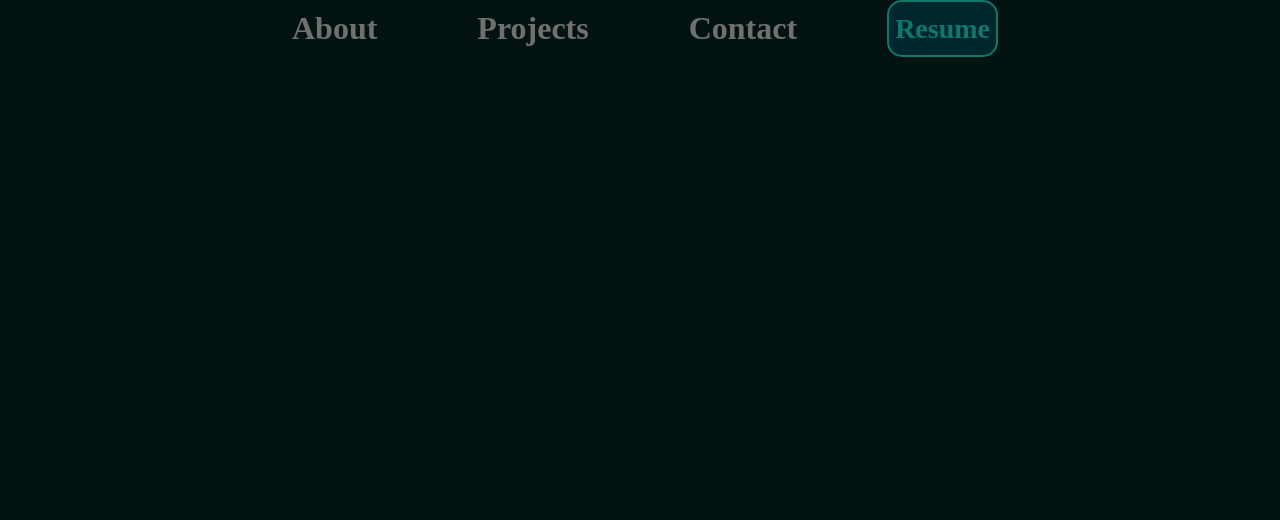
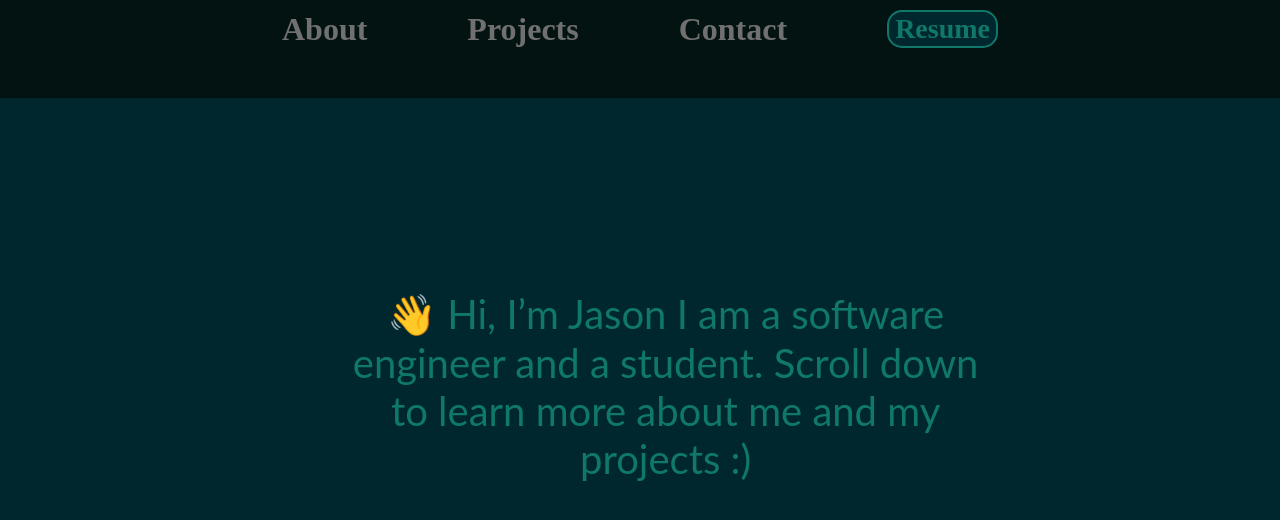
Before and after one commit to N00dles123/N00dles123.github.io, a React (Create React App) app: page / in a window 1280 px wide. Shown: the top 520 px of the page. Built offline with nearby package versions, Linux system fonts and the light colour scheme.

Commit message:
finish home section

```diff
--- a/src/App.css
+++ b/src/App.css
@@ -26,6 +26,7 @@
   font-weight: bold;
   color: #0F786B;
   font-size: 28px;
+  margin: 10px
 }
 
 .header {
@@ -34,6 +35,7 @@
   display: flex;
   justify-content: center;
   height: 12%;
+  background-color: #021311;
 }
 
 .sticky{
@@ -48,3 +50,26 @@
   border-bottom: 3px solid #11bb9a;
   color: #095d4c;
 }
+
+.section {
+  background-color: #00262E;
+}
+
+#Home{
+  background-color: #00262E;
+  height: 100vh;
+  text-align: center;
+}
+
+.homeP {
+  margin-left: 27%;
+  padding-top: 15%;
+  font-family: 'Lato';
+  font-style: normal;
+  font-weight: 400;
+  font-size: 40px;
+  text-align: center;
+  width: 50%;
+  vertical-align: middle;
+  color: #0F786B;
+}
--- a/src/App.js
+++ b/src/App.js
@@ -32,6 +32,13 @@ function App() {
             </button>
           </div>
         </div>
+        <div className="section" id="Home">
+                  <p className='homeP'>
+                  👋 Hi, I’m Jason
+          I am a software engineer and a student.
+          Scroll down to learn more about me and my projects :)
+          </p>
+        </div>
         <div className="section" id="About" />
 
         <div className="section" id="Projects" />
```
